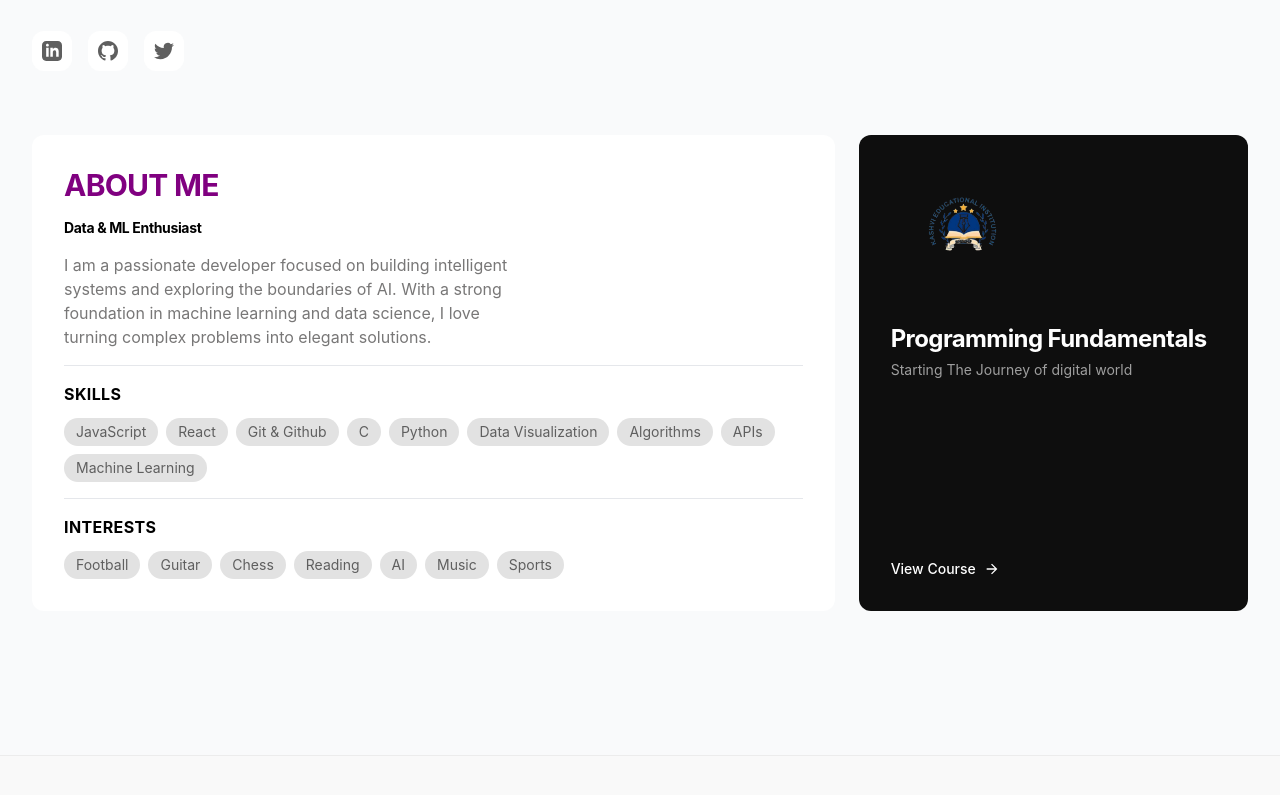
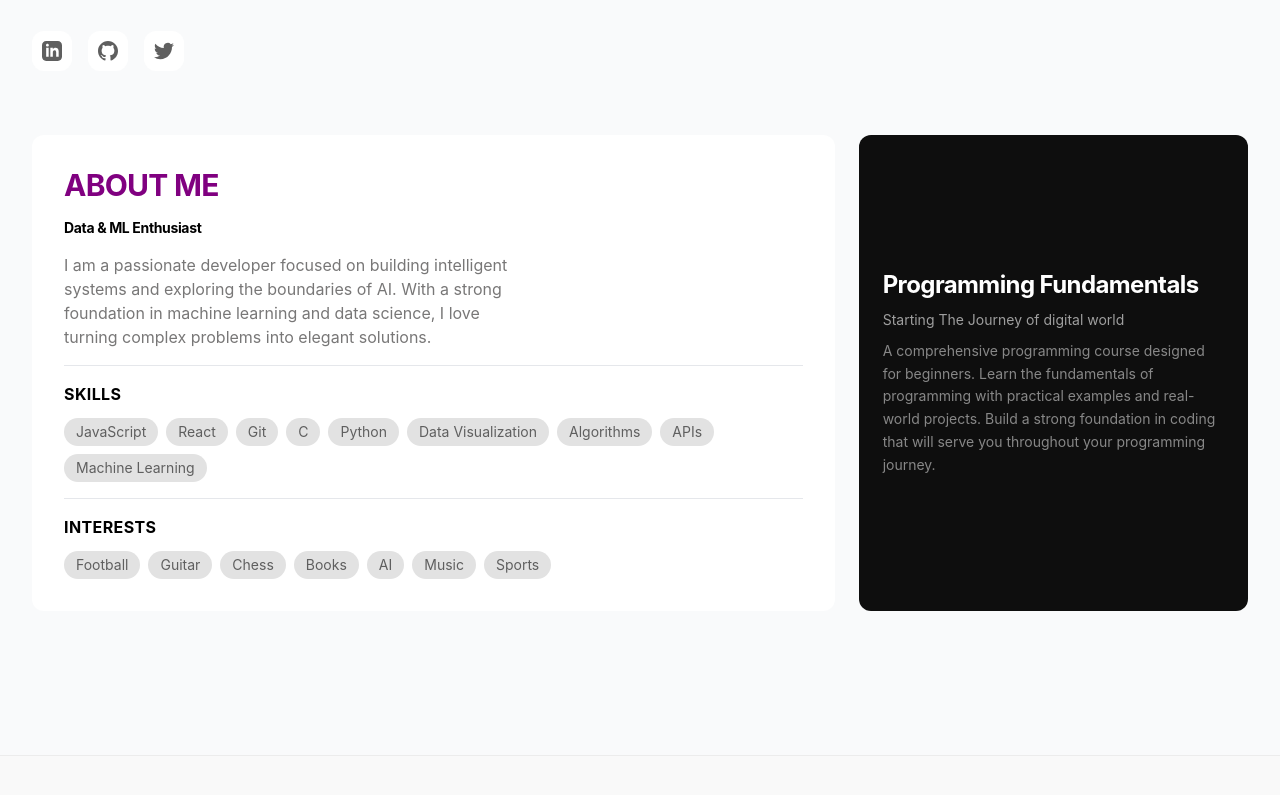
Before and after one commit to lioninthewild/portfolio, a Next.js app: page / in a window 1280 px wide. Shown: the part 701-1496 px from the top of the page. Built offline with nearby package versions, Linux system fonts and the light colour scheme.

Commit message:
feat: add orientation page, update portfolio card, and fix UI details

```diff
--- /dev/null
+++ b/src/app/kashvi/orientation/page.tsx
@@ -0,0 +1,36 @@
+export default function OrientationPage() {
+  return (
+    <div className="max-w-4xl mx-auto">
+      <h1 className="text-3xl font-bold mb-4 dark:text-white">Orientation</h1>
+      <div className="prose dark:prose-invert">
+        <p className="text-gray-600 dark:text-gray-400 mb-6">
+          Welcome to Kashvi! Before we begin Week 1, let&apos;s get oriented
+          with how this course works.
+        </p>
+        <h2 className="text-xl font-semibold mb-3 dark:text-white">
+          How This Course Works
+        </h2>
+        <ul className="list-disc pl-6 text-gray-600 dark:text-gray-400 mb-6">
+          <li>Each week has 6 days of content</li>
+          <li>Day 1-5: New concepts with hands-on practice</li>
+          <li>Day 6: Review and apply what you&apos;ve learned</li>
+        </ul>
+        <h2 className="text-xl font-semibold mb-3 dark:text-white">
+          What to Expect
+        </h2>
+        <p className="text-gray-600 dark:text-gray-400 mb-6">
+          This course is designed for complete beginners. We&apos;ll start from
+          the very basics and build up your programming skills step by step. No
+          prior experience required!
+        </p>
+        <h2 className="text-xl font-semibold mb-3 dark:text-white">
+          Ready to Begin?
+        </h2>
+        <p className="text-gray-600 dark:text-gray-400">
+          Head to Week 1 when you&apos;re ready to start your programming
+          journey.
+        </p>
+      </div>
+    </div>
+  );
+}
--- a/src/app/kashvi/page.tsx
+++ b/src/app/kashvi/page.tsx
@@ -47,6 +47,14 @@ export default function KashviPage() {
         </Link>
 
         <Link
+          href="/kashvi/orientation"
+          className="block p-4 rounded-lg bg-surface-container-low border border-transparent hover:border-gray-300 transition-colors"
+        >
+          <h3 className="text-lg font-semibold">Orientation</h3>
+          <p className="text-[#787777]">Get started with the course</p>
+        </Link>
+
+        <Link
           href="/kashvi/week1"
           className="block p-4 rounded-lg bg-surface-container-low border border-transparent hover:border-gray-300 transition-colors"
         >
--- a/src/app/layout.tsx
+++ b/src/app/layout.tsx
@@ -4,8 +4,8 @@ import { ThemeProvider } from "@/components/layout/ThemeProvider";
 import Footer from "@/components/layout/Footer";
 
 export const metadata: Metadata = {
-  title: "Kashvi",
-  description: "Programming Course Platform",
+  title: "Prashish",
+  description: "Prashish - Portfolio & Programming Course",
 };
 
 export default function RootLayout({
--- a/src/components/portfolio/About.tsx
+++ b/src/components/portfolio/About.tsx
@@ -1,3 +1,5 @@
+import Link from "next/link";
+
 export function About() {
   return (
     <section className="py-16 px-8 max-w-7xl mx-auto">
@@ -30,7 +32,7 @@ export function About() {
                 React
               </span>
               <span className="px-3 py-1 text-sm rounded-full bg-surface-container-highest text-on-surface-variant">
-                Git & Github
+                Git
               </span>
               <span className="px-3 py-1 text-sm rounded-full bg-surface-container-highest text-on-surface-variant">
                 C
@@ -70,7 +72,7 @@ export function About() {
                 Chess
               </span>
               <span className="px-3 py-1 text-sm rounded-full bg-surface-container-highest text-on-surface-variant">
-                Reading
+                Books
               </span>
               <span className="px-3 py-1 text-sm rounded-full bg-surface-container-highest text-on-surface-variant">
                 AI
@@ -84,36 +86,22 @@ export function About() {
             </div>
           </div>
         </div>
-        <div className="bg-inverse-surface p-8 rounded-xl flex flex-col justify-between min-h-[300px]">
-          <div className="space-y-3">
-            <img
-              src="/kashvi.png"
-              alt="Programming Fundamentals"
-              className="w-36 h-36 object-contain"
-            />
-            <div className="space-y-1">
+        <Link
+          href="/kashvi/programming-fundamentals"
+          className="block bg-inverse-surface p-6 rounded-xl min-h-[220px] hover:bg-opacity-80 transition-all hover:scale-[1.02] cursor-pointer flex flex-col justify-center"
+        >
+          <div className="space-y-2">
             <h3 className="text-2xl font-bold text-white tracking-tight">
               Programming Fundamentals
             </h3>
             <p className="text-white/60 text-sm leading-relaxed">
               Starting The Journey of digital world
             </p>
+            <p className="text-white/50 text-sm leading-relaxed">
+              A comprehensive programming course designed for beginners. Learn the fundamentals of programming with practical examples and real-world projects. Build a strong foundation in coding that will serve you throughout your programming journey.
+            </p>
           </div>
-          </div>
-          <a
-            href="/kashvi/programming-fundamentals"
-            className="inline-flex items-center gap-2 text-white font-medium text-sm hover:text-purple-accent transition-colors cursor-pointer"
-          >
-            <span>View Course</span>
-            <svg
-              className="w-4 h-4 group-hover:translate-x-1 transition-transform"
-              fill="currentColor"
-              viewBox="0 0 24 24"
-            >
-              <path d="M12 4l-1.41 1.41L16.17 11H4v2h12.17l-5.58 5.59L12 20l8-8z" />
-            </svg>
-          </a>
-        </div>
+        </Link>
       </div>
     </section>
   );
```
Lines whose indentation alone changed are shown as unchanged.
